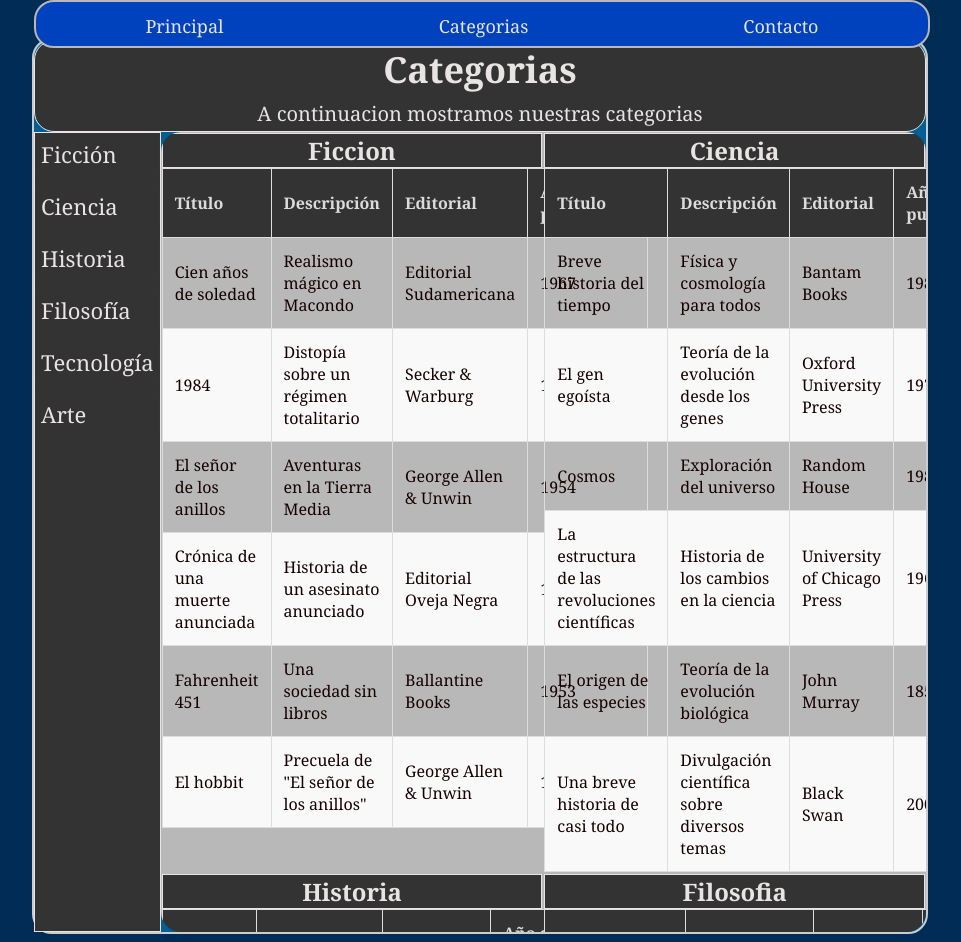
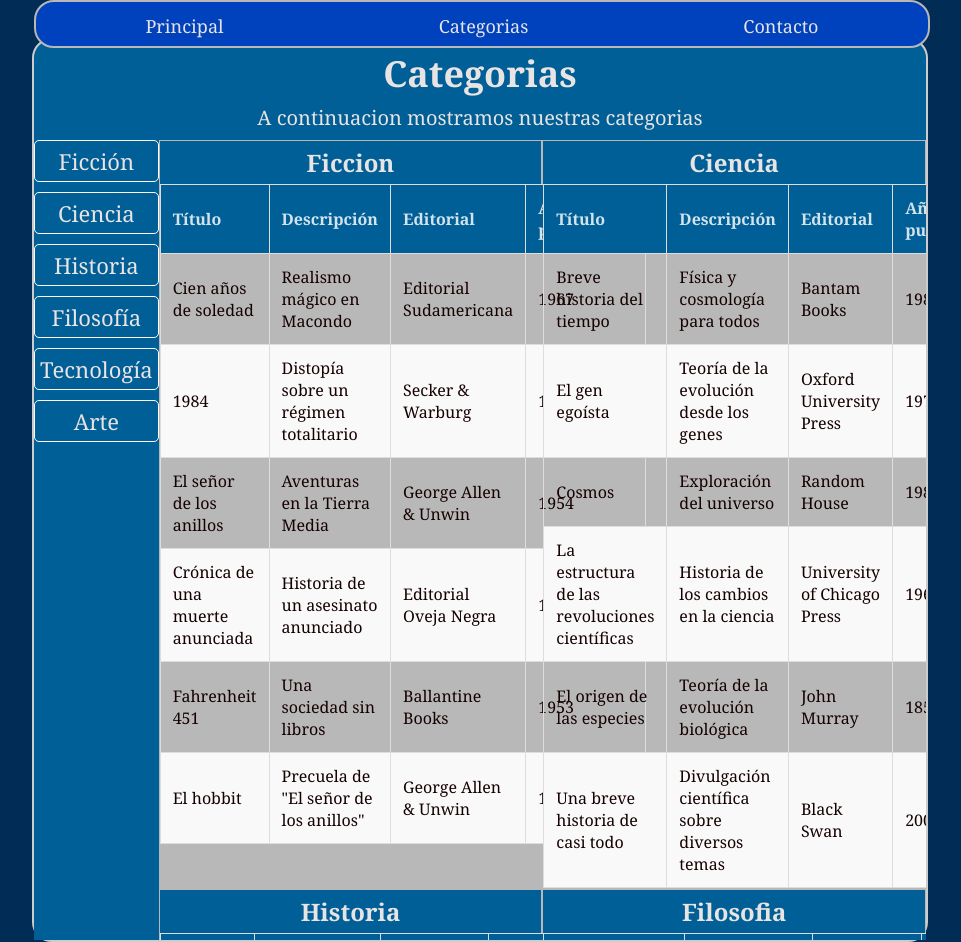
Before and after one commit to Gastoncito93/PW1---Final-Integrador, a plain HTML site: page Categorias.html in a window 1280 px wide. Shown: the whole page, without its empty margins (160-1121 px from the left). Drawn offline with Linux system fonts and the light colour scheme.

Commit message:
Css Categoria

```diff
--- a/styles.css
+++ b/styles.css
@@ -65,7 +65,7 @@ body {
     background-color: var(--color-hover);
 }
 
-main {
+.mainPrincipal {
     border-radius: 20px;
     width: 100%;
 }
@@ -132,6 +132,7 @@ img {
 }
 
 /* --------------------------------------CSS Categoria-------------------------------------- */
+
 .contenido {
     display: flex;
     height: 100vh;
@@ -142,8 +143,8 @@ img {
     flex: 1;
     padding: 0;
     height: 100%;
-    background-color: var(--color-fondo-header);
-    border: 1px solid #e9e4e4;
+    background-color: #005f96;
+
 }
 
 .menu-lateral ul {
@@ -158,14 +159,17 @@ img {
     text-decoration: none;
     color: #e9e4e4;
     font-size: 22px;
+    justify-content: center;
     padding: 5px;
-    background-color: #333;
-    border: 0.5px solid #363535;
-    display: block;
+    background-color: #005f96;
+    border: 0.5px solid #ffffff;
+    display: flex;
+    border-radius: 5px;
+
 }
 
 .menu-lateral ul li a:hover {
-    background-color: var(--color-hover);
+    background-color: #0042bd;
 }
 
 .mainCategoria {
@@ -191,13 +195,19 @@ img {
     font-size: 16px;
 }
 
-.tituloCat,
-.tituloCatFijo {
-
+.tituloCat{
     justify-content: center;
     color: #e9e4e4;
-    background-color: var(--color-fondo-header);
-    border: 1px solid #e9e4e4;
+    background-color: #005f96;
+    padding: 5px;
+
+}
+.tituloCatFijo {
+    justify-content: center;
+    color: #e9e4e4;
+    background-color: #005f96;
+    padding: 5px;
+    border-radius: 20px;
 }
 
 table {
@@ -206,7 +216,7 @@ table {
 }
 
 thead {
-    background-color: var(--color-fondo-header);
+    background-color: #005f96;
 }
 
 th,
```
Also changed, not shown: index.html (+1 -1 lines).
